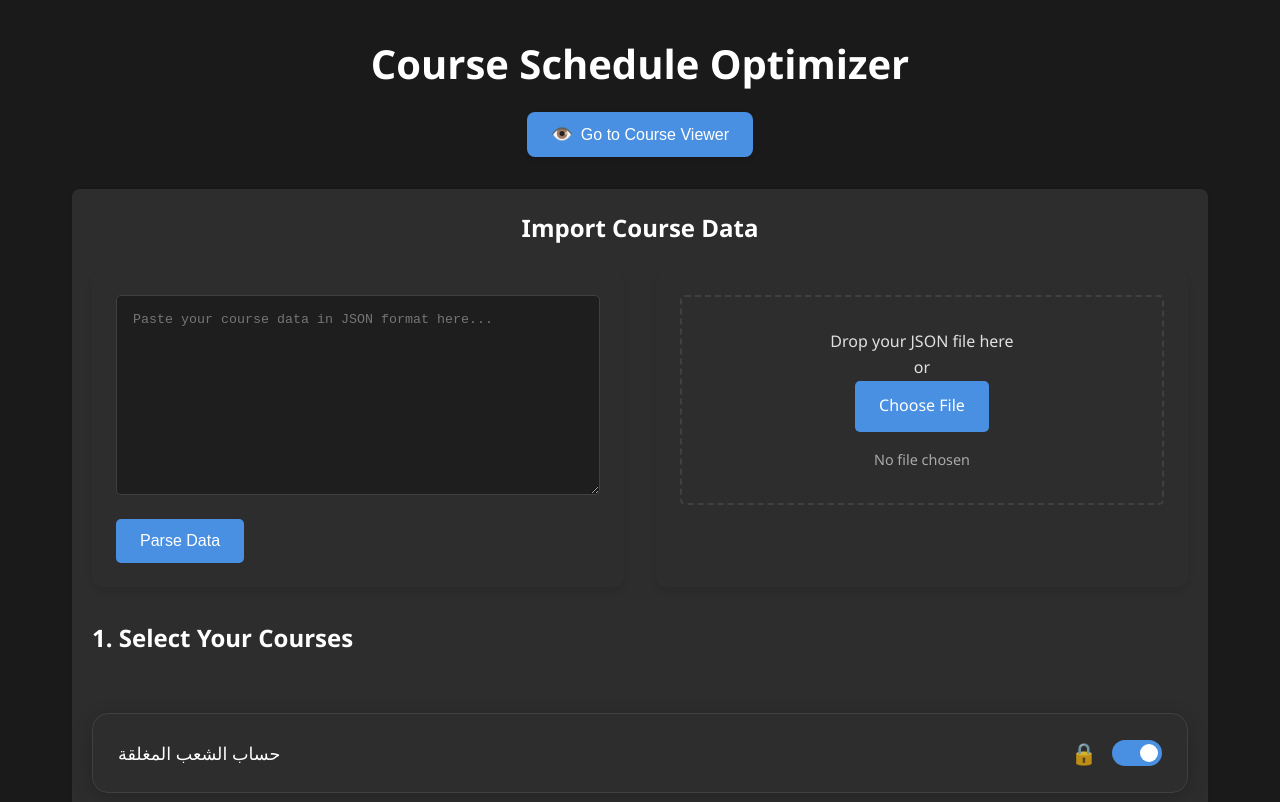
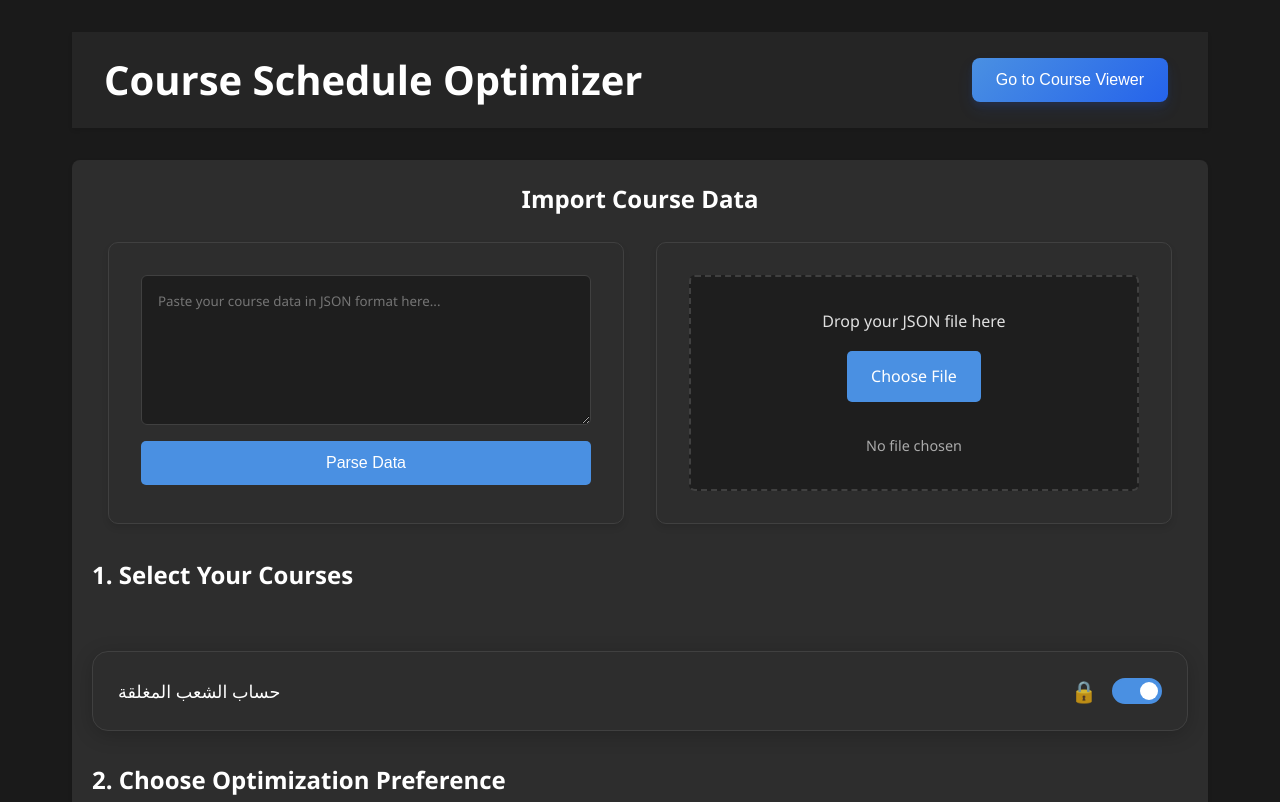
Before and after one commit to JK-c66/IU_courses_optim, a plain HTML site: page page1/scheduler.html in a window 1280 px wide. Shown: the top 802 px of the page. Drawn offline with Linux system fonts and the light colour scheme.

Commit message:
Release version 1

```diff
--- a/page1/scheduler.css
+++ b/page1/scheduler.css
@@ -38,48 +38,51 @@
     grid-template-columns: 1fr 1fr;
     gap: 2rem;
     margin-bottom: 2rem;
+    padding: 0 1rem;
 }
 
 .text-input, .file-drop {
     background: var(--bg-secondary);
-    padding: 1.5rem;
+    padding: 2rem;
     border-radius: 10px;
     box-shadow: 0 4px 6px rgba(0, 0, 0, 0.1);
     transition: all 0.3s ease;
-}
-
-.text-input textarea {
-    width: 100%;
-    height: 200px;
-    padding: 1rem;
-    background: var(--bg-color);
     border: 1px solid var(--border-color);
-    border-radius: 5px;
-    color: var(--text-color);
-    font-family: monospace;
-    resize: vertical;
-    margin-bottom: 1rem;
-    transition: all 0.3s ease;
-}
-
-.text-input textarea:focus {
+}
+
+.text-input {
+    display: flex;
+    flex-direction: column;
+    gap: 1rem;
+}
+
+.file-drop {
+    display: flex;
+    flex-direction: column;
+    gap: 1rem;
+}
+
+.text-input:hover, .file-drop:hover {
     border-color: var(--accent-color);
-    box-shadow: 0 0 0 2px rgba(var(--accent-rgb), 0.1);
-    outline: none;
+    transform: translateY(-2px);
+    box-shadow: 0 6px 12px rgba(0, 0, 0, 0.15);
 }
 
 .drop-zone {
-    border: 2px dashed var(--border-color);
-    border-radius: 5px;
+    flex: 1;
     padding: 2rem;
     text-align: center;
+    border: 2px dashed var(--border-color);
+    border-radius: 6px;
     cursor: pointer;
     transition: all 0.3s ease;
-    min-height: 200px;
     display: flex;
     flex-direction: column;
     align-items: center;
     justify-content: center;
+    gap: 1rem;
+    min-height: 200px;
+    background: var(--bg-color);
 }
 
 .drop-zone.dragover {
@@ -178,14 +181,25 @@ body {
 }
 
 header {
-    text-align: center;
+    display: flex;
+    justify-content: space-between;
+    align-items: center;
+    background: #252525;
+    padding: 1rem 2rem;
+    box-shadow: 0 2px 4px rgba(0, 0, 0, 0.1);
     margin-bottom: 2rem;
 }
 
 header h1 {
-    font-size: 2rem;
+    font-size: 1.8rem;
     color: #fff;
-    margin-bottom: 1rem;
+    margin: 0;
+}
+
+nav {
+    display: flex;
+    align-items: center;
+    gap: 1rem;
 }
 
 h2 {
@@ -641,9 +655,9 @@ h2 {
     background: linear-gradient(
         45deg,
         transparent 0%,
-        rgba(255, 255, 255, 0.1) 30%,
-        rgba(255, 255, 255, 0.2) 50%,
-        rgba(255, 255, 255, 0.1) 70%,
+        rgba(255, 255, 255, 0.03) 30%,
+        rgba(255, 255, 255, 0.05) 50%,
+        rgba(255, 255, 255, 0.03) 70%,
         transparent 100%
     );
     transform: rotate(45deg);
@@ -986,7 +1000,11 @@ h2 {
 }
 
 nav {
-    margin-top: 10px;
+    display: flex;
+    justify-content: center;
+    align-items: center;
+    gap: 1rem;
+    padding: 0.5rem;
 }
 
 nav a {
@@ -1696,43 +1714,48 @@ nav a:hover {
 
 /* Viewer Button Styles */
 .viewer-button {
-    display: inline-flex;
-    align-items: center;
-    gap: 8px;
-    padding: 12px 24px;
-    background: var(--accent-color);
+    background: linear-gradient(135deg, var(--accent-color), #2563eb);
     color: white;
+    padding: 0.8rem 1.5rem;
     border: none;
     border-radius: 8px;
+    cursor: pointer;
     font-size: 1rem;
     font-weight: 500;
-    cursor: pointer;
-    transition: all 0.3s ease;
-    box-shadow: 0 2px 4px rgba(0, 0, 0, 0.1);
-}
-
-.viewer-button::before {
-    content: '👁️';
-    font-size: 1.1em;
+    transition: all 0.3s cubic-bezier(0.4, 0, 0.2, 1);
+    box-shadow: 0 4px 6px rgba(37, 99, 235, 0.1),
+                0 8px 16px rgba(37, 99, 235, 0.1);
+    transform: translateY(0);
 }
 
 .viewer-button:hover {
-    background: var(--accent-hover);
     transform: translateY(-2px);
-    box-shadow: 0 4px 8px rgba(0, 0, 0, 0.2);
+    box-shadow: 0 6px 12px rgba(37, 99, 235, 0.15),
+                0 12px 24px rgba(37, 99, 235, 0.15);
+    background: linear-gradient(135deg, #2563eb, var(--accent-color));
 }
 
 .viewer-button:active {
-    transform: translateY(0);
-    box-shadow: 0 2px 4px rgba(0, 0, 0, 0.1);
-}
-
-@media (max-width: 767px) {
+    transform: translateY(1px);
+    box-shadow: 0 2px 4px rgba(37, 99, 235, 0.1),
+                0 4px 8px rgba(37, 99, 235, 0.1);
+}
+
+@media (max-width: 768px) {
+    header {
+        padding: 1rem;
+        flex-direction: column;
+        gap: 1rem;
+        text-align: center;
+    }
+
+    header h1 {
+        font-size: 1.5rem;
+    }
+
     .viewer-button {
         width: 100%;
-        justify-content: center;
-        padding: 14px 20px;
-        font-size: 1.1rem;
+        max-width: 300px;
     }
 }
 
@@ -1799,3 +1822,21 @@ nav a:hover {
         flex: 1;
     }
 }
+
+.text-input textarea {
+    width: 100%;
+    min-height: 150px;
+    padding: 1rem;
+    background: var(--bg-color);
+    border: 1px solid var(--border-color);
+    border-radius: 6px;
+    color: var(--text-color);
+    font-family: inherit;
+    resize: vertical;
+}
+
+.text-input textarea:focus {
+    border-color: var(--accent-color);
+    box-shadow: 0 0 0 2px rgba(var(--accent-rgb), 0.1);
+    outline: none;
+}
--- a/page1/scheduler.html
+++ b/page1/scheduler.html
@@ -32,7 +32,6 @@
                         <div id="dropZone" class="drop-zone">
                             <input type="file" id="fileInput" accept=".json">
                             <p>Drop your JSON file here</p>
-                            <p>or</p>
                             <label for="fileInput" class="file-button">Choose File</label>
                             <div id="fileName" class="file-name">No file chosen</div>
                         </div>
--- a/styles.css
+++ b/styles.css
@@ -15,18 +15,39 @@ body {
 .container {
     max-width: 1200px;
     margin: 0 auto;
-    padding: 2rem;
+    padding: 1rem;
 }
 
 header {
-    text-align: center;
+    display: flex;
+    justify-content: space-between;
+    align-items: center;
+    background: #252525;
+    padding: 1rem 2rem;
+    box-shadow: 0 2px 4px rgba(0, 0, 0, 0.1);
     margin-bottom: 2rem;
 }
 
 header h1 {
-    font-size: 2.5rem;
+    font-size: 1.8rem;
     color: #fff;
-    margin-bottom: 1rem;
+    margin: 0;
+}
+
+nav {
+    display: flex;
+    align-items: center;
+    gap: 1rem;
+}
+
+nav a {
+    color: white;
+    text-decoration: none;
+    font-size: 1.1em;
+}
+
+nav a:hover {
+    color: #4a90e2;
 }
 
 .input-section {
@@ -466,8 +487,15 @@ hr {
         padding: 1rem;
     }
 
+    header {
+        padding: 1rem;
+        flex-direction: column;
+        gap: 1rem;
+        text-align: center;
+    }
+
     header h1 {
-        font-size: 2rem;
+        font-size: 1.5rem;
     }
 
     h2 {
@@ -514,6 +542,12 @@ hr {
     .course-card {
         min-width: 0;
     }
+
+    .scheduler-button,
+    .viewer-button {
+        width: 100%;
+        max-width: 300px;
+    }
 }
 
 @media (max-width: 480px) {
@@ -555,22 +589,40 @@ hr {
     }
 }
 
+@media (min-width: 768px) {
+    .container {
+        padding: 2rem;
+    }
+
+    header h1 {
+        font-size: 2.5rem;
+    }
+}
+
 .scheduler-button {
-    background-color: #4CAF50;
+    background: linear-gradient(135deg, #4a90e2, #2563eb);
     color: white;
-    padding: 10px 20px;
+    padding: 0.8rem 1.5rem;
     border: none;
-    border-radius: 4px;
+    border-radius: 8px;
     cursor: pointer;
-    font-size: 16px;
-    transition: background-color 0.3s;
+    font-size: 1rem;
+    font-weight: 500;
+    transition: all 0.3s cubic-bezier(0.4, 0, 0.2, 1);
+    box-shadow: 0 4px 6px rgba(37, 99, 235, 0.1),
+                0 8px 16px rgba(37, 99, 235, 0.1);
+    transform: translateY(0);
 }
 
 .scheduler-button:hover {
-    background-color: #45a049;
+    transform: translateY(-2px);
+    box-shadow: 0 6px 12px rgba(37, 99, 235, 0.15),
+                0 12px 24px rgba(37, 99, 235, 0.15);
+    background: linear-gradient(135deg, #2563eb, #4a90e2);
 }
 
-.scheduler-button:disabled {
-    background-color: #cccccc;
-    cursor: not-allowed;
+.scheduler-button:active {
+    transform: translateY(1px);
+    box-shadow: 0 2px 4px rgba(37, 99, 235, 0.1),
+                0 4px 8px rgba(37, 99, 235, 0.1);
 }
```
Also changed, not shown: index.html (+0 -1 lines).
